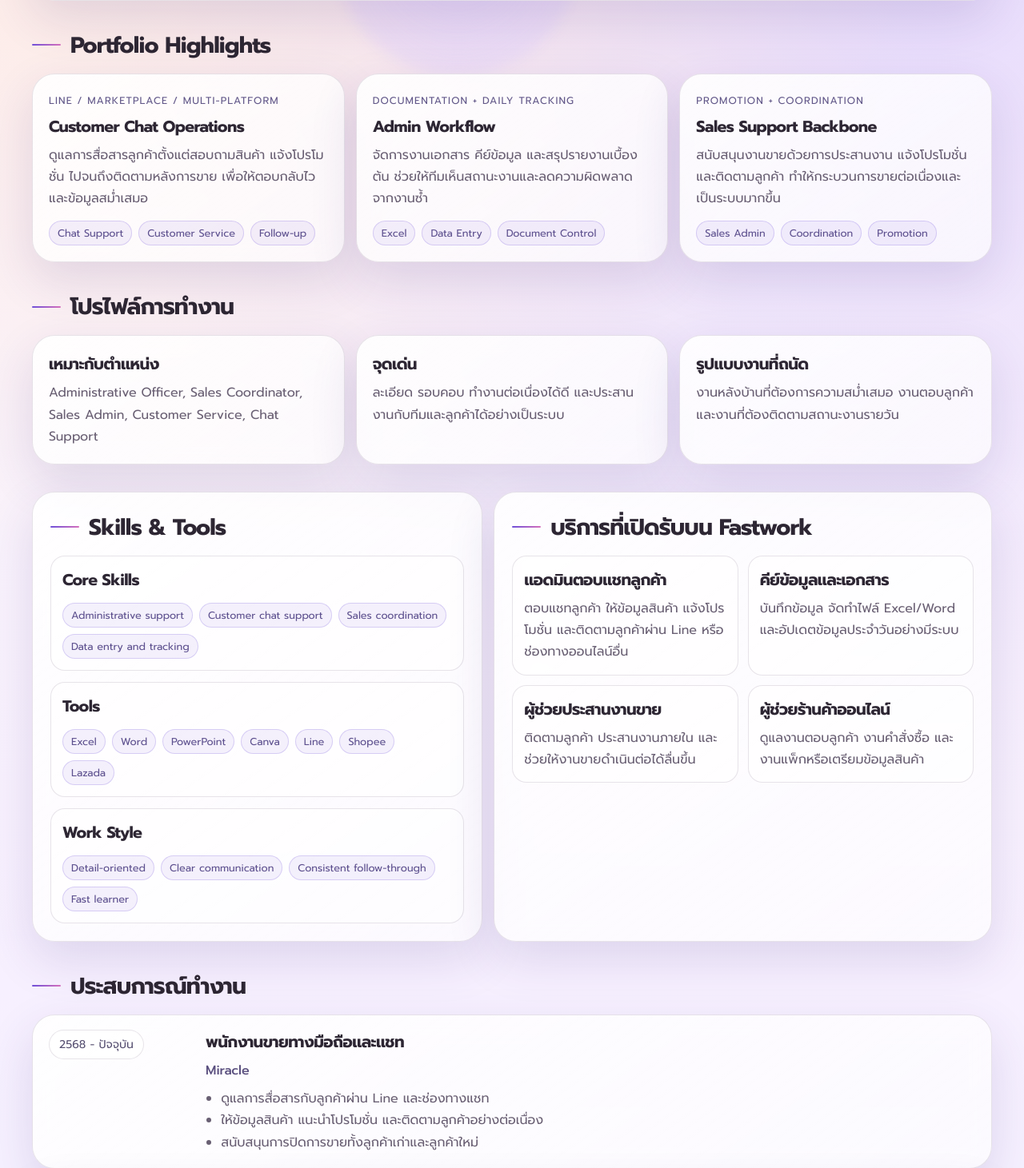
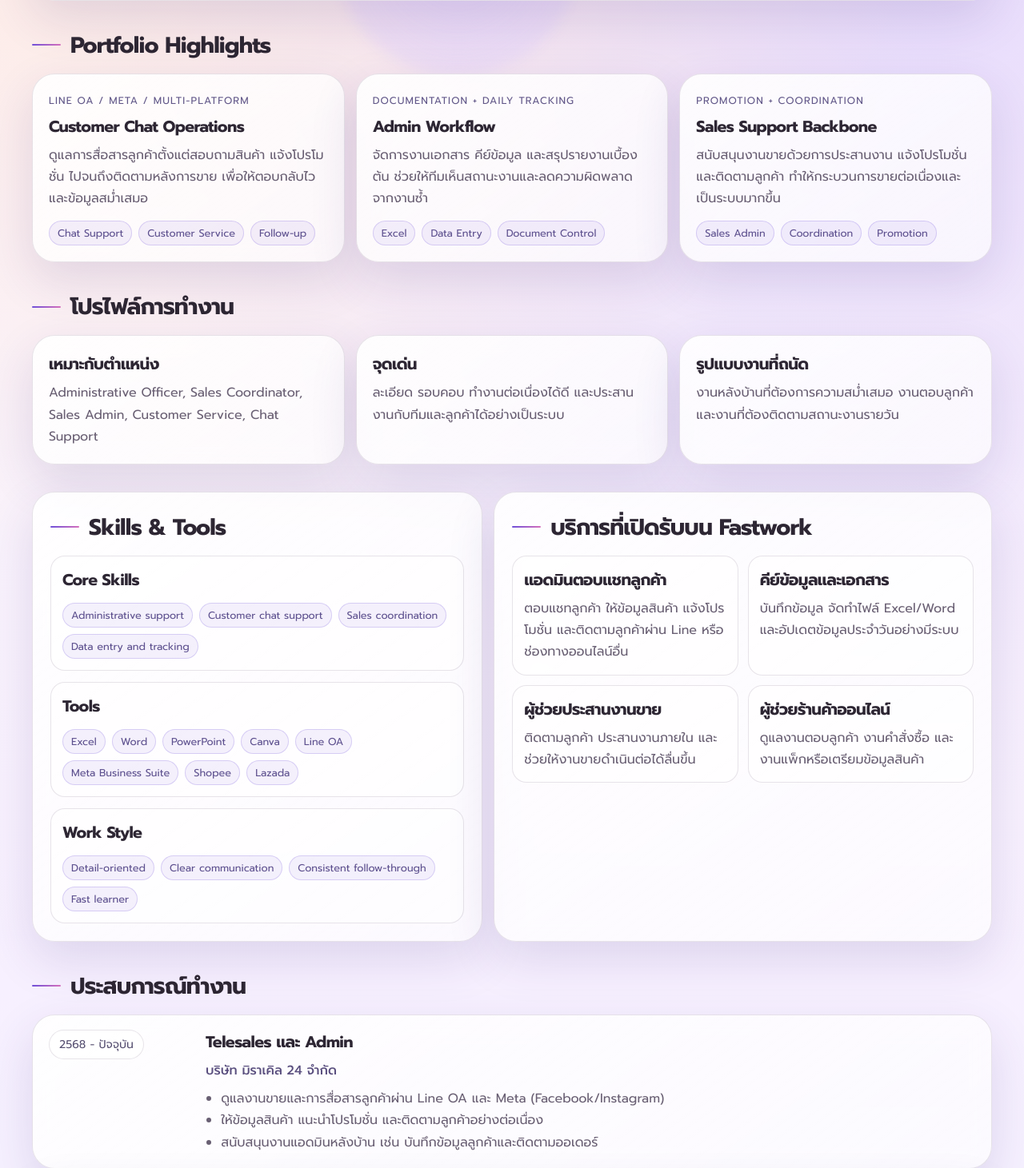
Before and after one commit to the-lucky-commit/watcharee_CV, a Next.js app: page / in a window 1280 px wide. Shown: the part 743-2204 px from the top of the page at 80% size. Built offline with nearby package versions, Linux system fonts and the light colour scheme.

Commit message:
Update Miracle 24 role and channels

```diff
--- a/app/page.js
+++ b/app/page.js
@@ -40,7 +40,7 @@ const content = {
     highlights: [
       {
         title: "Customer Chat Operations",
-        subtitle: "Line / Marketplace / Multi-platform",
+        subtitle: "Line OA / Meta / Multi-platform",
         text: "ดูแลการสื่อสารลูกค้าตั้งแต่สอบถามสินค้า แจ้งโปรโมชั่น ไปจนถึงติดตามหลังการขาย เพื่อให้ตอบกลับไวและข้อมูลสม่ำเสมอ",
         tags: ["Chat Support", "Customer Service", "Follow-up"],
       },
@@ -85,7 +85,7 @@ const content = {
       },
       {
         title: "Tools",
-        items: ["Excel", "Word", "PowerPoint", "Canva", "Line", "Shopee", "Lazada"],
+        items: ["Excel", "Word", "PowerPoint", "Canva", "Line OA", "Meta Business Suite", "Shopee", "Lazada"],
       },
       {
         title: "Work Style",
@@ -115,12 +115,12 @@ const content = {
     experience: [
       {
         period: "2568 - ปัจจุบัน",
-        role: "พนักงานขายทางมือถือและแชท",
-        company: "Miracle",
+        role: "Telesales และ Admin",
+        company: "บริษัท มิราเคิล 24 จำกัด",
         bullets: [
-          "ดูแลการสื่อสารกับลูกค้าผ่าน Line และช่องทางแชท",
+          "ดูแลงานขายและการสื่อสารลูกค้าผ่าน Line OA และ Meta (Facebook/Instagram)",
           "ให้ข้อมูลสินค้า แนะนำโปรโมชั่น และติดตามลูกค้าอย่างต่อเนื่อง",
-          "สนับสนุนการปิดการขายทั้งลูกค้าเก่าและลูกค้าใหม่",
+          "สนับสนุนงานแอดมินหลังบ้าน เช่น บันทึกข้อมูลลูกค้าและติดตามออเดอร์",
         ],
       },
       {
@@ -221,7 +221,7 @@ const content = {
     highlights: [
       {
         title: "Customer Chat Operations",
-        subtitle: "Line / Marketplace / Multi-platform",
+        subtitle: "Line OA / Meta / Multi-platform",
         text: "Managed customer conversations from first inquiry to post-sale follow-up, keeping response quality and tone consistent across channels.",
         tags: ["Chat Support", "Customer Service", "Follow-up"],
       },
@@ -266,7 +266,7 @@ const content = {
       },
       {
         title: "Tools",
-        items: ["Excel", "Word", "PowerPoint", "Canva", "Line", "Shopee", "Lazada"],
+        items: ["Excel", "Word", "PowerPoint", "Canva", "Line OA", "Meta Business Suite", "Shopee", "Lazada"],
       },
       {
         title: "Work Style",
@@ -296,12 +296,12 @@ const content = {
     experience: [
       {
         period: "2025 - Present",
-        role: "Sales and Chat Support Staff",
-        company: "Miracle",
+        role: "Telesales and Admin",
+        company: "Miracle 24 Company Limited",
         bullets: [
-          "Communicate with customers through Line and chat channels.",
+          "Handle telesales and customer communication through Line OA and Meta channels.",
           "Provide product information, recommend promotions, and follow up with customers consistently.",
-          "Support sales closing for both existing and new customers.",
+          "Support backend admin tasks such as customer records and order follow-up.",
         ],
       },
       {
```
